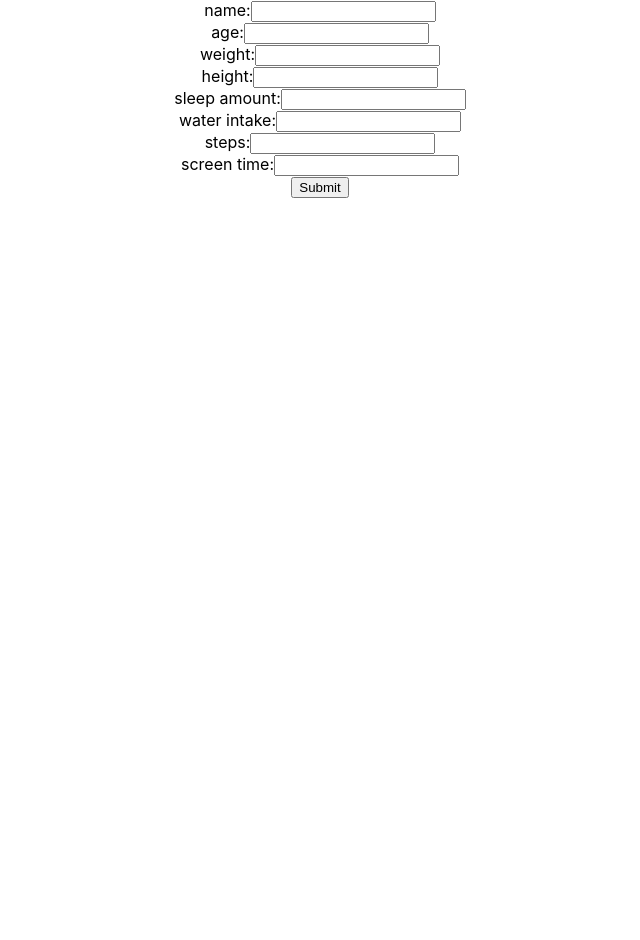
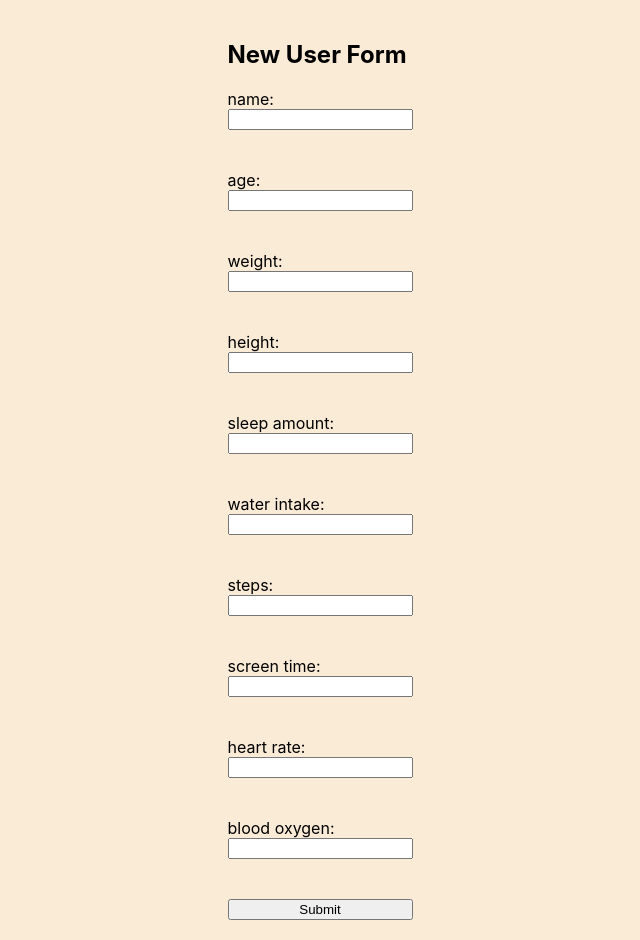
Before and after one commit to mohsinali678/hoist-app, a React (Create React App) app: page / in a window 1280 px wide. Shown: the whole page, without its empty margins (320-960 px from the left). Before the commit the page ends 800 px from the top, so only its background shows below. Built offline with nearby package versions, Linux system fonts and the light colour scheme.

Commit message:
css and added form data

```diff
--- a/src/App.css
+++ b/src/App.css
@@ -1,38 +1,11 @@
 .App {
-  text-align: center;
+  display: flex;
+  justify-content: center;
+  align-items: center;
+  padding: 20px;
 }
 
-.App-logo {
-  height: 40vmin;
-  pointer-events: none;
-}
-
-@media (prefers-reduced-motion: no-preference) {
-  .App-logo {
-    animation: App-logo-spin infinite 20s linear;
-  }
-}
-
-.App-header {
-  background-color: #282c34;
-  min-height: 100vh;
+.newForm {
   display: flex;
   flex-direction: column;
-  align-items: center;
-  justify-content: center;
-  font-size: calc(10px + 2vmin);
-  color: white;
 }
-
-.App-link {
-  color: #61dafb;
-}
-
-@keyframes App-logo-spin {
-  from {
-    transform: rotate(0deg);
-  }
-  to {
-    transform: rotate(360deg);
-  }
-}
--- a/src/App.js
+++ b/src/App.js
@@ -11,6 +11,8 @@ function App() {
     "water intake",
     "steps",
     "screen time",
+    "heart rate",
+    "blood oxygen",
   ];
 
   const addFormData = (formData) => {
--- a/src/components/NewUserForm.js
+++ b/src/components/NewUserForm.js
@@ -1,4 +1,4 @@
-import { useState, useEffect } from "react";
+import React, { useState, useEffect } from "react";
 
 export default function NewUserForm(props) {
   const { questionnaireData, addFormData } = props;
@@ -11,6 +11,8 @@ export default function NewUserForm(props) {
     "water intake": "",
     "steps": "",
     "screen time": "",
+    "heart rate": "",
+    "blood oxygen": "",
     userDataFields: [],
   });
 
@@ -35,7 +37,7 @@ export default function NewUserForm(props) {
 
   const textInputs = formData.userDataFields.map((elem, i) => {
     return (
-      <div key={i}>
+      <React.Fragment key={i}>
         <label htmlFor={elem}>{elem}:</label>
         <input
           id={elem}
@@ -46,13 +48,15 @@ export default function NewUserForm(props) {
           required
         />
         <br />
-      </div>
+        <br />
+      </React.Fragment>
     );
   });
 
   return (
-    <div>
-      <form onSubmit={handleSubmit}>
+    <div className="newPage">
+      <h2>New User Form</h2>
+      <form onSubmit={handleSubmit} className="newForm">
           <label htmlFor="name">name:</label>
           <input
             id="name"
@@ -62,6 +66,7 @@ export default function NewUserForm(props) {
             onChange={handleChange}
             required
           />
+          <br />
           <br />
           <label htmlFor="age">age:</label>
           <input
@@ -73,6 +78,7 @@ export default function NewUserForm(props) {
             required
           />
           <br />
+          <br />
           {textInputs}
           <input type="submit" />
       </form>
--- a/src/index.css
+++ b/src/index.css
@@ -1,13 +1,19 @@
 body {
   margin: 0;
-  font-family: -apple-system, BlinkMacSystemFont, 'Segoe UI', 'Roboto', 'Oxygen',
-    'Ubuntu', 'Cantarell', 'Fira Sans', 'Droid Sans', 'Helvetica Neue',
+  font-family: -apple-system, BlinkMacSystemFont, "Segoe UI", "Roboto", "Oxygen",
+    "Ubuntu", "Cantarell", "Fira Sans", "Droid Sans", "Helvetica Neue",
     sans-serif;
   -webkit-font-smoothing: antialiased;
   -moz-osx-font-smoothing: grayscale;
+  height: 100vh;
+  background-color: antiquewhite;
 }
 
 code {
-  font-family: source-code-pro, Menlo, Monaco, Consolas, 'Courier New',
+  font-family: source-code-pro, Menlo, Monaco, Consolas, "Courier New",
     monospace;
 }
+
+#root {
+  height: 100%;
+}
```
Lines whose indentation alone changed are shown as unchanged.
